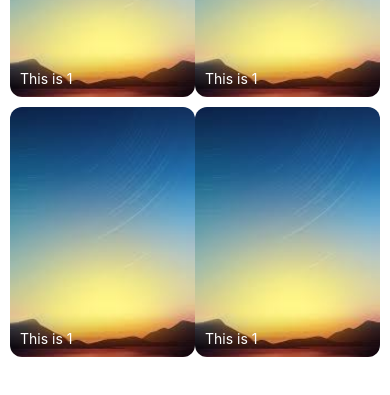
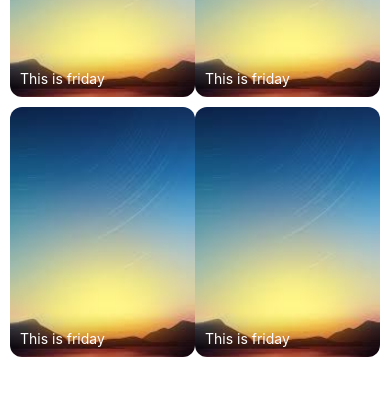
Before and after one commit to akshat-gulati/FirstProjRN, a React Native app: screen / in a window 390 px wide. Shown: the part 273-668 px from the top of the page. Built offline with nearby package versions, Linux system fonts and the light colour scheme.

Commit message:
minor change

```diff
--- a/src/screens/homescreen/content/shorts.tsx
+++ b/src/screens/homescreen/content/shorts.tsx
@@ -29,7 +29,9 @@ const shorts = () => {
                 {images.map((image, index) => (
                     <View style={styles.row} key={index}>
                         <ImageBackground source={image} style={styles.shortView}>
-                            <Text style={styles.shortsText}>This is 1</Text>
+                            <Text style={styles.shortsText}>This is friday
+
+                            </Text>
                         </ImageBackground>
                     </View>
                 ))}
```
